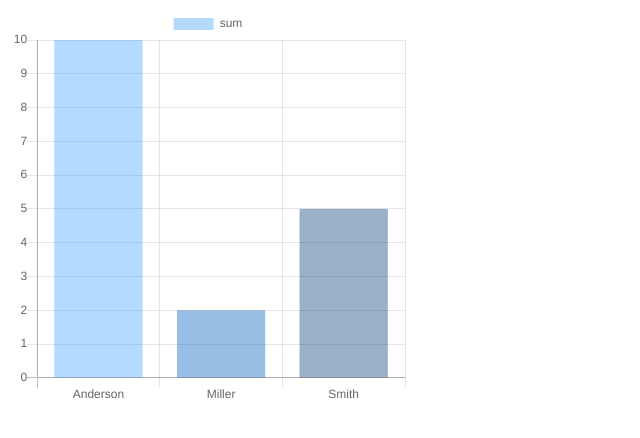
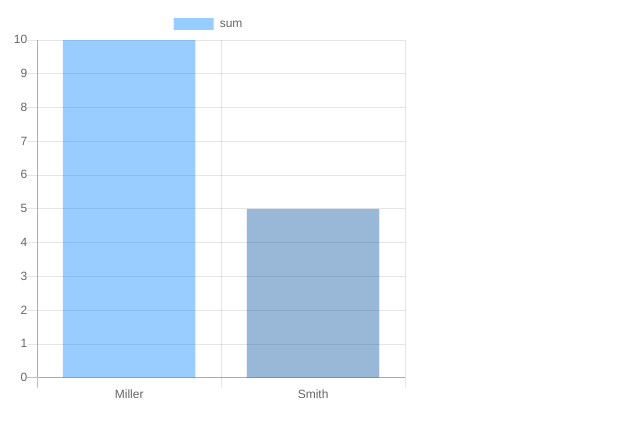
Before and after one commit to RobinWeitzel/DynamicGraph.js, a plain HTML site: page index.html in a window 1280 px wide. Shown: the whole page, without its empty margins (0-640 px from the left). Drawn offline with nearby package versions, Linux system fonts and the light colour scheme.

Commit message:
Small bugfixes: - Dimensions can now be entered as Strings (not just as Arrays) - Filters and aggregators now work with cutom functions

```diff
--- a/index.html
+++ b/index.html
@@ -84,12 +84,17 @@
         helper.createGraphFromMemory('pie', ['projectid'], ['projectsteps'], []);*/
 
        // Example data
+       const map = new Map();
+       map.set('first', "David");
+       map.set('last', "Miller");
+
    const data = [
        ['sum', 'user', 'time'],
-            [10, 'Anderson', 1],
-            [2, 'Miller', 2],
-            [5, 'Smith', 3]
+       [10, {id: 1, name: map}, 1],
+       [2, {id: 2, name: {first: 'Alex', last: 'Miller'}}, 2],
+       [5, {id: 3, name: {first: 'Julia', last: 'Smith'}}, 3]
    ];
+
    // Graph.js options
    const options = {
            scales: {
@@ -102,9 +107,28 @@
            responsive: false
        };
 
-        // reading in the array
+
 const graph = new DynamicGraph("myChart");
-        graph.createGraphFromArray('bar', data, ['user'], ['sum'], [], 'blue', options);
+
+const f = (array, pos) => {
+    const mode = {};
+    let maxOccurance = 0;
+    let maxOccuranceValue;
+
+    array.forEach(a => {
+        mode[a[pos]] = mode[a[pos]] ? mode[a[pos]] + 1 : 1;
+
+        if(maxOccurance < mode[a[pos]]) {
+            maxOccurance = mode[a[pos]];
+            maxOccuranceValue = a[pos];
+        }
+    });
+    return maxOccuranceValue;
+};
+
+const yDimension = [{label: 'sum', function: f}];
+
+graph.createGraphFromArray('bar', data, 'usernamelast', yDimension, [], 'blue', options);
         </script>
 </body>
 </html>
--- a/src/dynamicgraph.js
+++ b/src/dynamicgraph.js
@@ -575,6 +575,7 @@ class DynamicGraph {
 
         // Filter data
         if(filterArray === undefined) filterArray = [];
+        if(typeof filterArray === 'string' || typeof filterArray === 'number') filterArray = [filterArray];
 
         for (let filter of filterArray) {
             let pos = data[0].indexOf(filter.label);
@@ -594,6 +595,7 @@ class DynamicGraph {
 
         // Format data for x-Axis
         if(xArray === undefined) xArray = [];
+        if(typeof xArray === 'string' || typeof xArray === 'number') xArray = [xArray];
 
         for (let x of xArray) {
             let pos = data[0].indexOf(x);
@@ -616,10 +618,11 @@ class DynamicGraph {
 
         // Format data for y-Axis
         if(yArray === undefined) yArray = [];
+        if(typeof yArray === 'string' || typeof yArray === 'number') yArray = [yArray];
 
         for (let y of yArray) {
             let dataset;
-            if (y.mode === undefined) {
+            if (y.function === undefined) {
                 let pos = data[0].indexOf(y);
                 if (pos < 0) continue;
 
@@ -635,7 +638,7 @@ class DynamicGraph {
 
                 dataset = {
                     label: y.label,
-                    data: Array.from(helper.values()).map(h => customReduce(Array.from(h), pos, y.mode)),
+                    data: Array.from(helper.values()).map(h => customReduce(Array.from(h), pos, y)),
                     backgroundColor: getColorScheme(color, 0.4, labels.length),
                     borderColor: getColorScheme(color, 1, labels.length),
                 }
```
Lines whose indentation alone changed are shown as unchanged.
